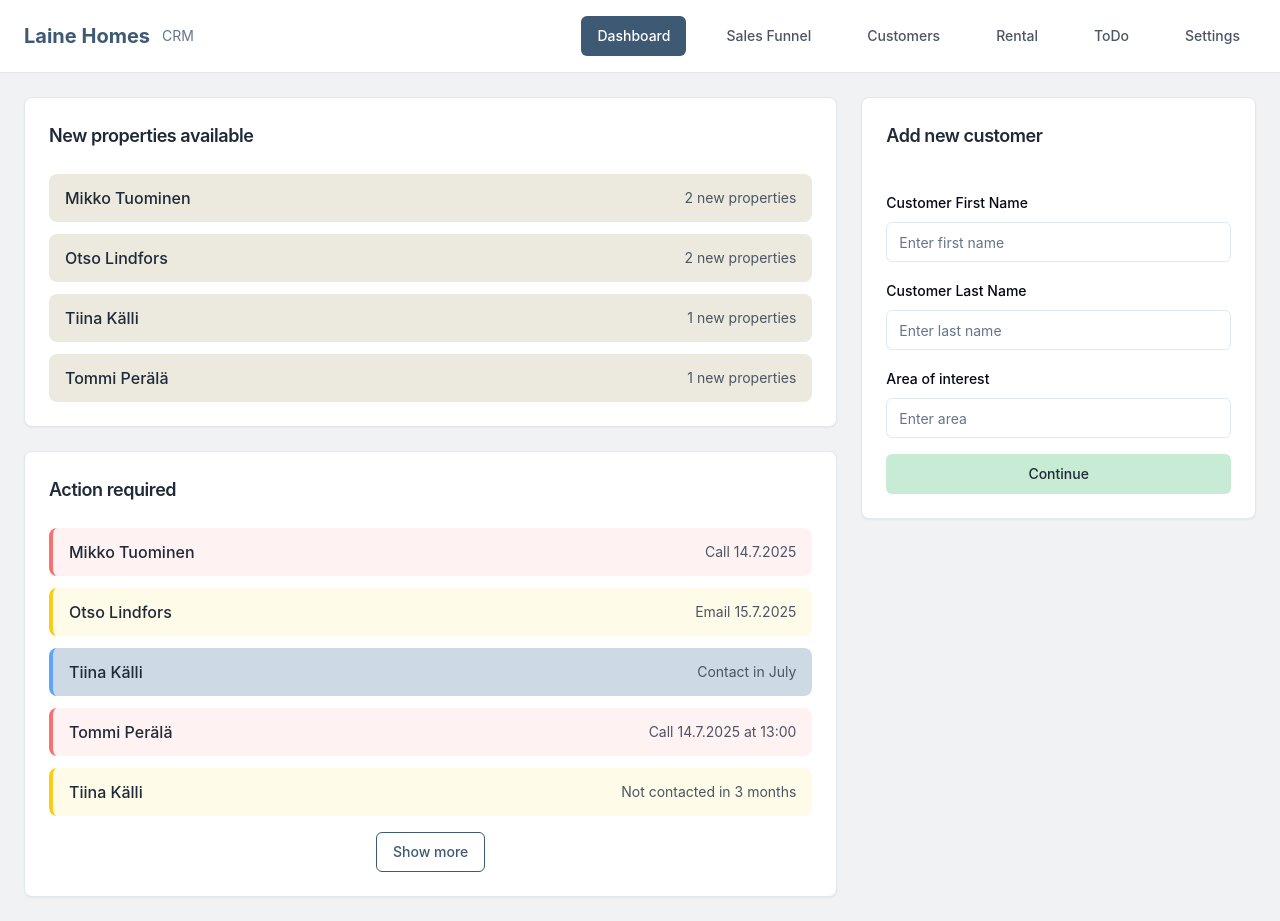
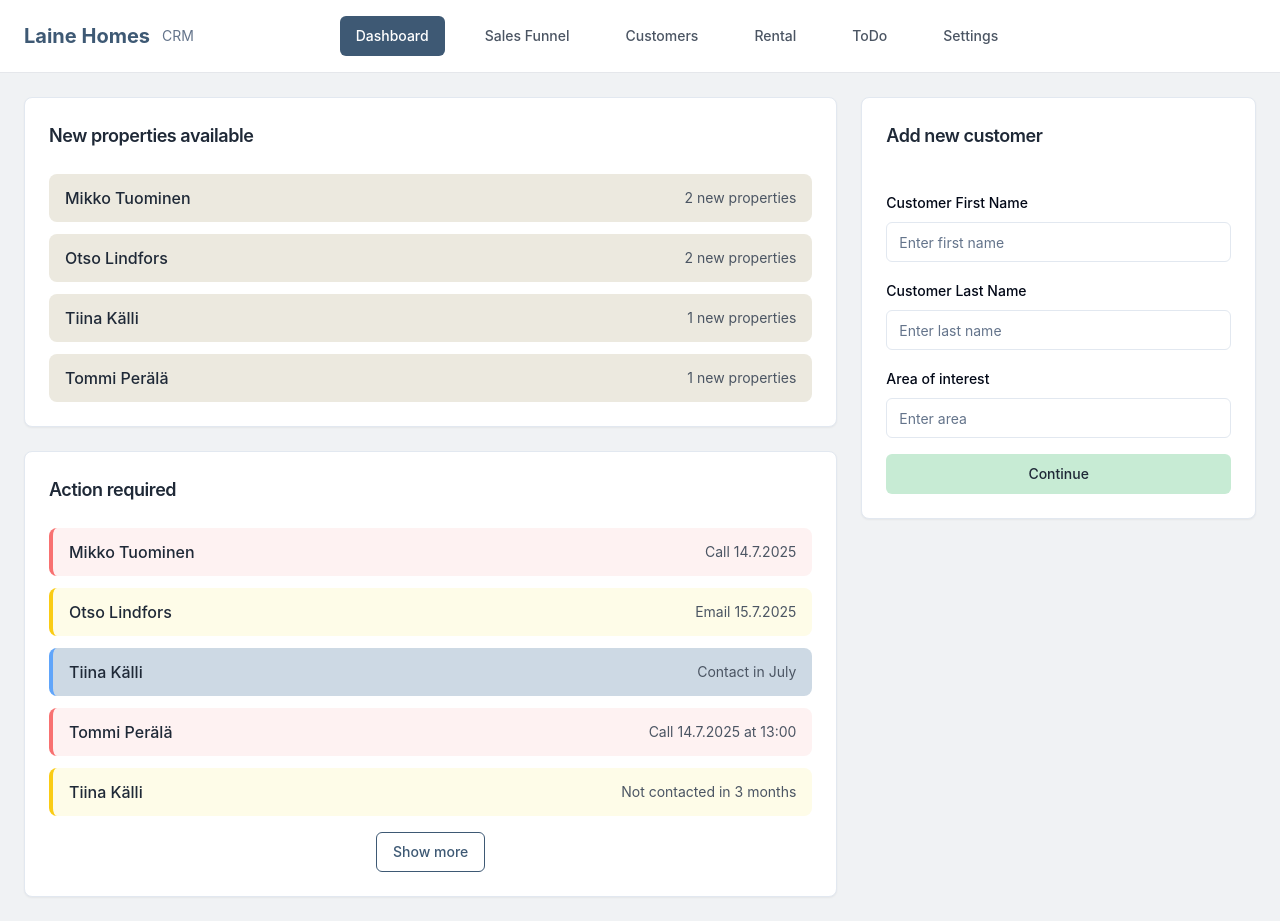
Before and after one commit to Aihu-Agency/laine-crm-insight, a React (Vite) app: page / in a window 1280 px wide. Both pictures are taken after typing "name@example.com", "Sample123" into the empty fields and a click on the button "Login". Built offline with nearby package versions, Linux system fonts and the light colour scheme.

Commit message:
Center navigation links
Center the navigation links in the top bar.

```diff
--- a/src/components/Navigation.tsx
+++ b/src/components/Navigation.tsx
@@ -24,14 +24,12 @@ const Navigation = ({ onLogout }: NavigationProps) => {
   return (
     <nav className="bg-white border-b border-gray-200 px-6 py-4">
       <div className="flex items-center justify-between">
-        <div className="flex items-center space-x-8">
-          <div className="flex items-center space-x-3">
-            <h1 className="text-xl font-bold text-primary">Laine Homes</h1>
-            <span className="text-sm text-muted-foreground">CRM</span>
-          </div>
+        <div className="flex items-center space-x-3">
+          <h1 className="text-xl font-bold text-primary">Laine Homes</h1>
+          <span className="text-sm text-muted-foreground">CRM</span>
         </div>
 
-        <div className="flex items-center space-x-6">
+        <div className="flex items-center justify-center flex-1 space-x-6">
           {navItems.map((item) => (
             <Button
               key={item.name}
@@ -47,6 +45,8 @@ const Navigation = ({ onLogout }: NavigationProps) => {
             </Button>
           ))}
         </div>
+
+        <div className="w-24"></div>
       </div>
     </nav>
   );
```
